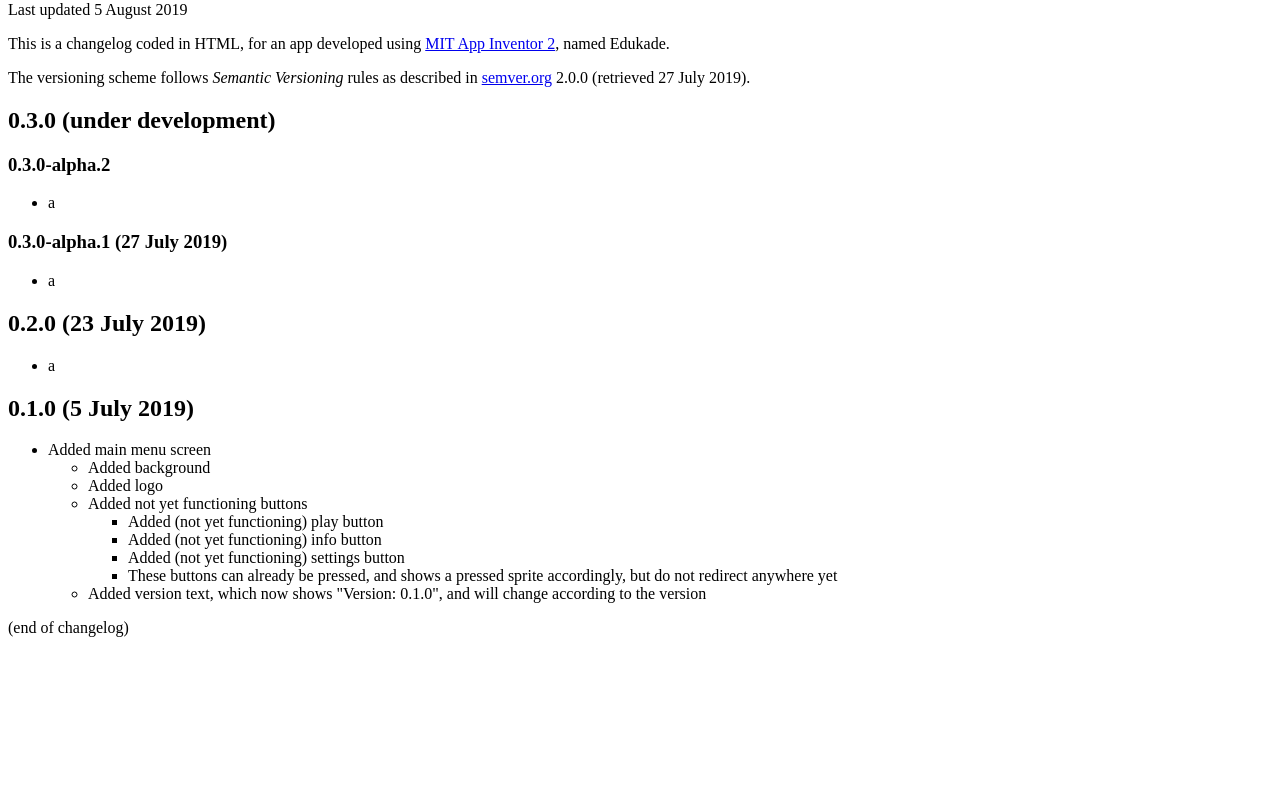
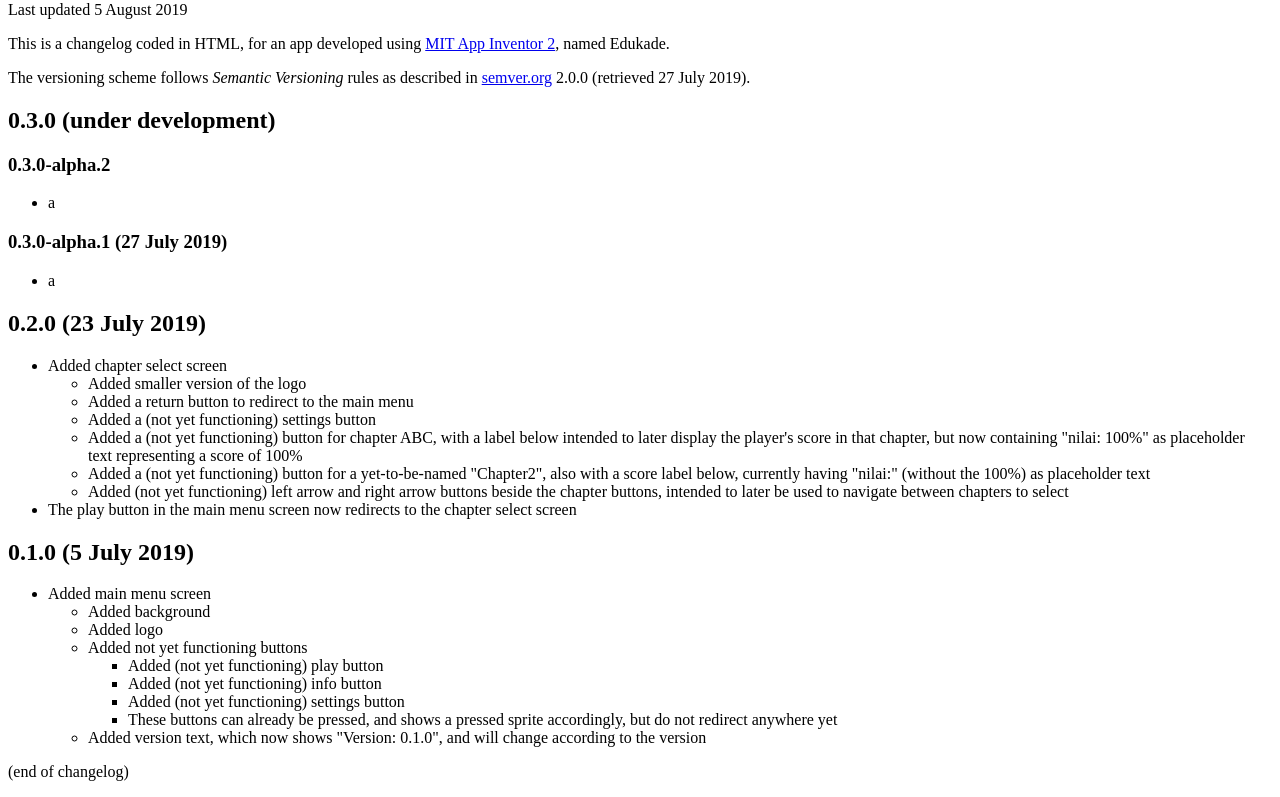
Before and after one commit to edukadevs/edukade-changelog, a plain HTML site: page index.html in a window 1280 px wide. Shown: the part 79-876 px from the top of the page. Before the commit the page ends 800 px from the top, so only its background shows below. Drawn offline with Linux system fonts and the light colour scheme.

Commit message:
Added ver 0.2.0 details

```diff
--- a/index.html
+++ b/index.html
@@ -46,7 +46,33 @@
 
         <h2>0.2.0 (23 July 2019)</h2>
         <ul>
-            <li>a</li>
+            <li>Added chapter select screen</li>
+            <ul>
+                <li>Added smaller version of the logo</li>
+                <li>Added a return button to redirect to the main menu</li>
+                <li>Added a (not yet functioning) settings button</li>
+                <li>
+                    Added a (not yet functioning) button for chapter ABC, with a
+                    label below intended to later display the player's score in
+                    that chapter, but now containing "nilai: 100%" as
+                    placeholder text representing a score of 100%
+                </li>
+                <li>
+                    Added a (not yet functioning) button for a yet-to-be-named
+                    "Chapter2", also with a score label below, currently having
+                    "nilai:" (without the 100%) as placeholder text
+                </li>
+                <li>
+                    Added (not yet functioning) left arrow and right arrow
+                    buttons beside the chapter buttons, intended to later be
+                    used to navigate between chapters to select
+                </li>
+            </ul>
+
+            <li>
+                The play button in the main menu screen now redirects to the
+                chapter select screen
+            </li>
         </ul>
 
 
```
